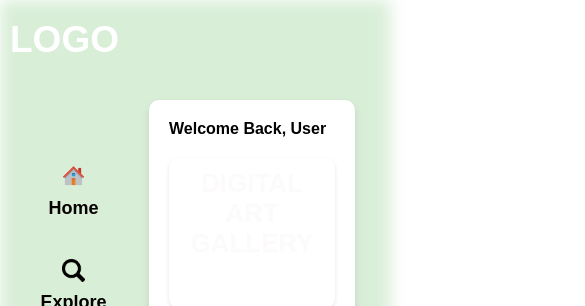
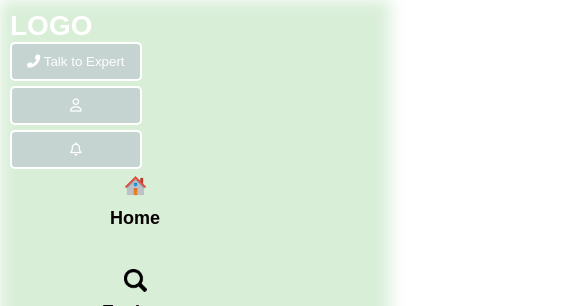
Before and after one commit to Tanupandey28/Art-Gallery, a plain HTML site: page index.html in a window 390 px wide. Shown: the top 306 px of the page, 585 px wide, since content can reach past the window. Drawn offline with Linux system fonts and the light colour scheme.

Commit message:
Update index.css

```diff
--- a/index.css
+++ b/index.css
@@ -1,4 +1,3 @@
-/* Basic styling for the navbar */
 body {
     font-family: Arial, sans-serif;
     margin: 0;
@@ -10,13 +9,14 @@ body {
     background-position: center;
     background-attachment: fixed;
     height: 100vh;
+}
 
-}
-.logo{
+.logo {
     font-size: 37px;
     font-weight: bolder;
-    font-family:sans-serif;
+    font-family: sans-serif;
 }
+
 body::after {
     content: '';
     position: absolute;
@@ -35,7 +35,7 @@ body::after {
     justify-content: space-between;
     align-items: center;
     color: white;
-    width: 1440px;
+    width: 100%;
     height: 60px;
 }
 
@@ -59,7 +59,9 @@ body::after {
 
 .main-container {
     display: flex;
+    flex-wrap: wrap;
     margin-top: 20px;
+    padding: 10px;
 }
 
 .sidebar {
@@ -68,6 +70,7 @@ body::after {
     color: rgb(8, 1, 1);
     font-weight: bolder;
     padding-top: 50px;
+    flex: 0 0 250px;
 }
 
 .sidebar-links {
@@ -90,7 +93,6 @@ body::after {
 
 .sidebar-links li:hover {
     text-decoration: underline;
-
 }
 
 .sidebar-icon {
@@ -106,7 +108,8 @@ body::after {
     margin-left: 10px;
     border-radius: 10px;
     box-shadow: 0px 4px 8px rgba(0, 0, 0, 0.1);
-    width: 1260px;
+    width: 100%; /* Make the card responsive */
+    max-width: 1260px; /* Max width for larger screens */
     height: 680px;
     margin-left: 2px;
     margin-right: 35px;
@@ -168,3 +171,89 @@ body::after {
     height: auto;
     display: block;
 }
+@media screen and (max-width: 1200px) {
+    .sidebar {
+        width: 200px;
+    }
+    .card {
+        width: 100%;
+        max-width: 1000px;
+    }
+    .image-item {
+        width: 30%;
+    }
+}
+
+@media screen and (max-width: 992px) {
+    .navbar {
+        flex-direction: column;
+        align-items: flex-start;
+    }
+
+    .nav-buttons {
+        flex-direction: column;
+        gap: 5px;
+    }
+
+    .sidebar {
+        width: 180px;
+        height: auto;
+    }
+
+    .card {
+        margin-left: 0;
+        width: 100%;
+        max-width: none;
+    }
+
+    .image-item {
+        width: 45%;
+    }
+}
+
+@media screen and (max-width: 768px) {
+    .navbar {
+        padding: 15px;
+    }
+
+    .logo {
+        font-size: 28px;
+    }
+
+    .sidebar {
+        width: 100%;
+        height: auto;
+    }
+
+    .card {
+        margin-top: 20px;
+    }
+
+    .image-item {
+        width: 100%;
+    }
+}
+
+@media screen and (max-width: 480px) {
+    .navbar {
+        padding: 10px;
+    }
+
+    .nav-buttons {
+        flex-direction: column;
+        gap: 5px;
+    }
+
+    .sidebar {
+        width: 100%;
+        height: auto;
+    }
+
+    .card {
+        margin: 10px 0;
+    }
+
+    .image-item {
+        width: 100%;
+    }
+}
```
